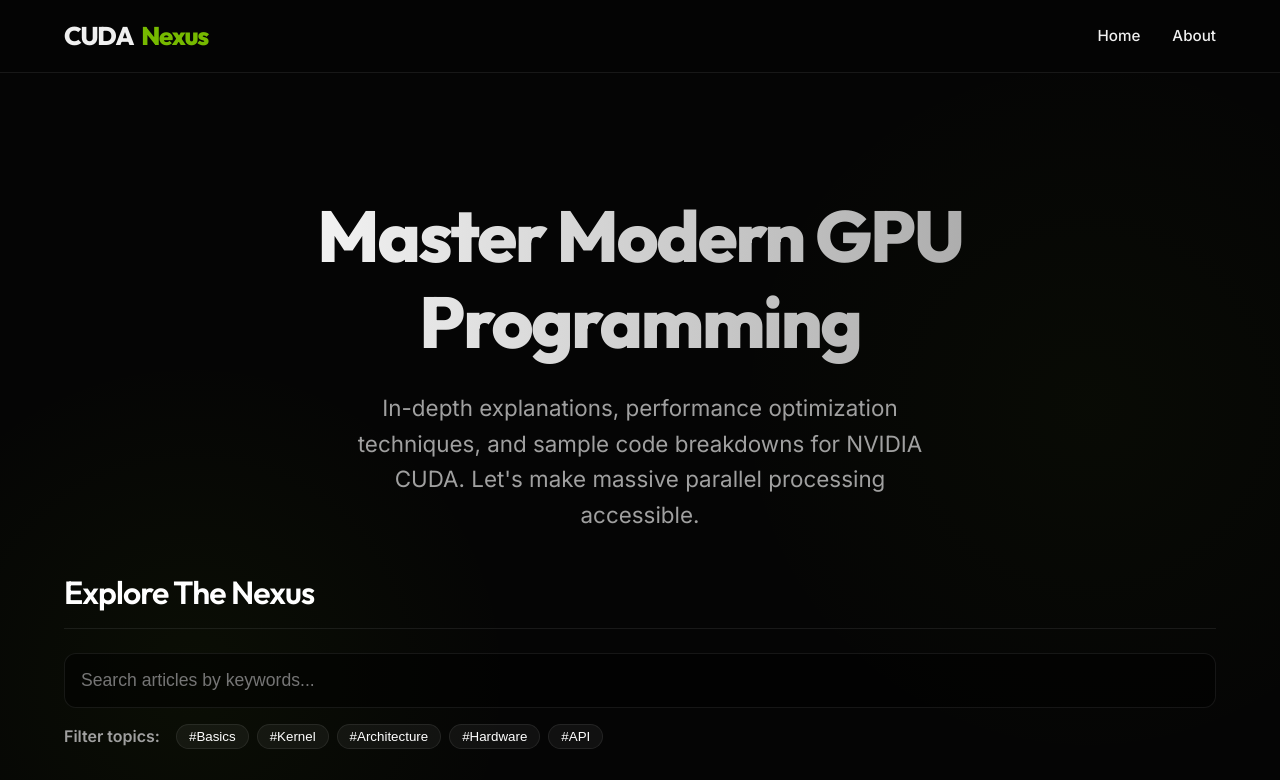
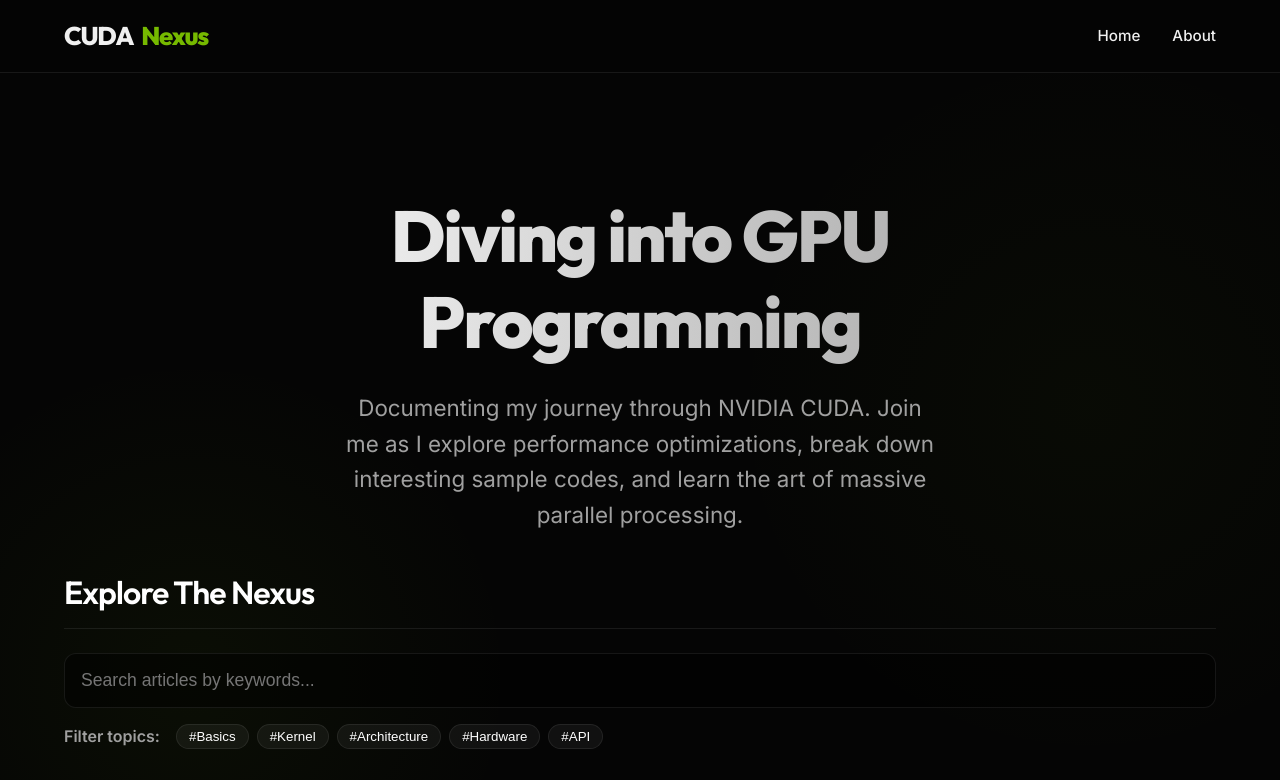
Before and after one commit to bkdhorajiya/cuda-nexus-blog, a Next.js app: page / in a window 1280 px wide. Shown: the top 780 px of the page. Built offline with nearby package versions, Linux system fonts and the light colour scheme.

Commit message:
style: Rephrase hero messaging to reflect personal learning journey

```diff
--- a/app/page.tsx
+++ b/app/page.tsx
@@ -8,10 +8,10 @@ export default function Home() {
     <div>
       <section className="hero-section container" style={{ paddingBottom: '40px' }}>
         <h1 className="hero-title">
-          Master Modern GPU Programming
+          Diving into GPU Programming
         </h1>
         <p className="hero-subtitle" style={{ marginBottom: 0 }}>
-          In-depth explanations, performance optimization techniques, and sample code breakdowns for NVIDIA CUDA. Let's make massive parallel processing accessible.
+          Documenting my journey through NVIDIA CUDA. Join me as I explore performance optimizations, break down interesting sample codes, and learn the art of massive parallel processing.
         </p>
       </section>
 
```
